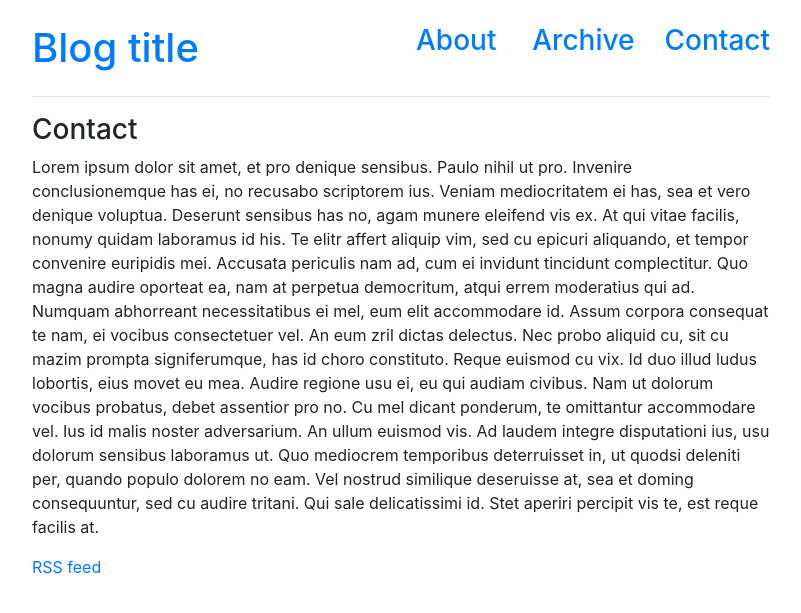
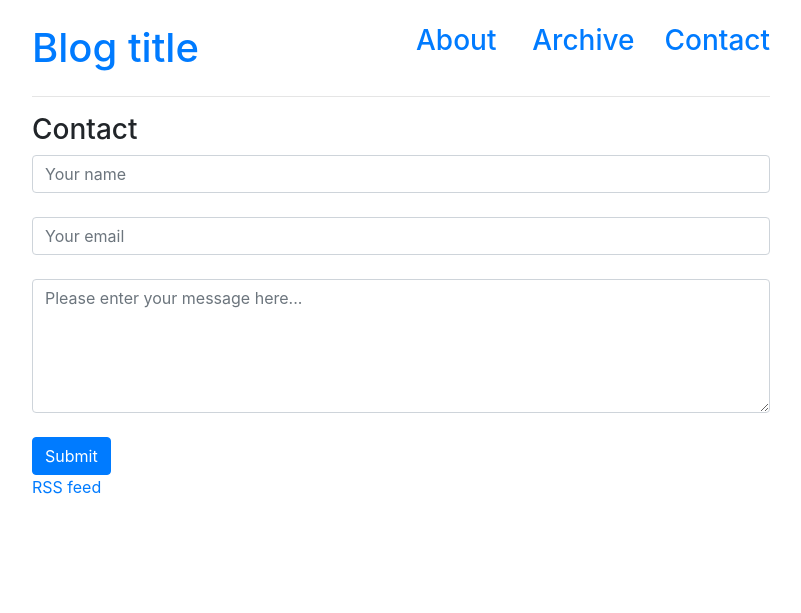
Before and after one commit to kkosiba/blog-django, a Django app: template blog/templates/blog/contact.html in a window 1280 px wide. Shown: the top 613 px of the page, without its empty margins (239-1040 px from the left). Run offline with Django 3.2, Linux system fonts and the light colour scheme; the template is opened without the code that fills it, so the values that code supplies are empty; parts of the project's set-up code (start-up, migrations or seed data) failed here and were passed over; some libraries are stand-ins or nearby versions.

Commit message:
Added template for contact page

```diff
--- a/blog/templates/blog/contact.html
+++ b/blog/templates/blog/contact.html
@@ -2,18 +2,17 @@
 
 {% block title %} Posts {% endblock %}
 
+{% block content %}
 
-{% block content %}
 <h3>Contact</h3>
-<p>
-    Lorem ipsum dolor sit amet, et pro denique sensibus. Paulo nihil ut pro. Invenire conclusionemque has ei, no recusabo scriptorem ius. Veniam mediocritatem ei has, sea et vero denique voluptua. Deserunt sensibus has no, agam munere eleifend vis ex. At qui vitae facilis, nonumy quidam laboramus id his.
+<form class="form-horizontal" action="" method="post">
+    <input id="name" name="name" type="text" placeholder="Your name" class="form-control" required>
+    <br>
+    <input id="email" name="email" type="email" placeholder="Your email" class="form-control" required>
+    <br>
+    <textarea class="form-control" id="message" name="message" placeholder="Please enter your message here..." rows="5" required></textarea>
+    <br>
+    <button type="submit" class="btn btn-primary">Submit</button>
+</form>
 
-    Te elitr affert aliquip vim, sed cu epicuri aliquando, et tempor convenire euripidis mei. Accusata periculis nam ad, cum ei invidunt tincidunt complectitur. Quo magna audire oporteat ea, nam at perpetua democritum, atqui errem moderatius qui ad. Numquam abhorreant necessitatibus ei mel, eum elit accommodare id.
-
-    Assum corpora consequat te nam, ei vocibus consectetuer vel. An eum zril dictas delectus. Nec probo aliquid cu, sit cu mazim prompta signiferumque, has id choro constituto. Reque euismod cu vix. Id duo illud ludus lobortis, eius movet eu mea.
-
-    Audire regione usu ei, eu qui audiam civibus. Nam ut dolorum vocibus probatus, debet assentior pro no. Cu mel dicant ponderum, te omittantur accommodare vel. Ius id malis noster adversarium.
-
-    An ullum euismod vis. Ad laudem integre disputationi ius, usu dolorum sensibus laboramus ut. Quo mediocrem temporibus deterruisset in, ut quodsi deleniti per, quando populo dolorem no eam. Vel nostrud similique deseruisse at, sea et doming consequuntur, sed cu audire tritani. Qui sale delicatissimi id. Stet aperiri percipit vis te, est reque facilis at.
-</p>
 {% endblock %}
```
